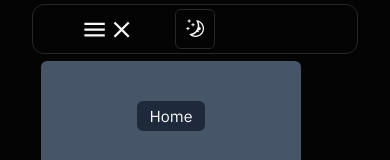
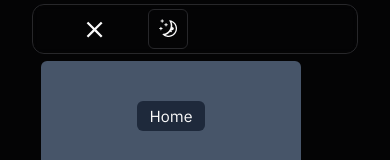
Before and after one commit to Asif-28/asif-portfolio, a Next.js app: page / in a window 390 px wide. Both pictures are taken after a click on the icon 94 px from the left and 29 px from the top of the page. Shown: the top 160 px of the page. Built offline with nearby package versions, Linux system fonts and the light colour scheme.

Commit message:
change in header and about

```diff
--- a/src/components/sections/header/Header.tsx
+++ b/src/components/sections/header/Header.tsx
@@ -7,7 +7,7 @@ import CloseIcon from "@mui/icons-material/Close";
 
 const Header = () => {
   const [hoveredItem, setHoveredItem] = useState(null);
-  const [showMore, setshowMore] = useState(false);
+  const [showMore, setShowMore] = useState(false);
   const [active, setActive] = useState("Home");
 
   const { theme } = useTheme();
@@ -74,16 +74,18 @@ const Header = () => {
           </ul>
         </nav>
         <div className="sm:hidden ">
-          <MenuIcon
-            className={`${showMore ? "hidden" : "block"} `}
-            sx={{ fontSize: "1.7rem" }}
-            onClick={() => setshowMore(!showMore)}
-          />
-          <CloseIcon
-            className={`${showMore ? "block" : "hidden"} `}
-            sx={{ fontSize: "1.7rem" }}
-            onClick={() => setshowMore(!showMore)}
-          />
+          {showMore === true ? (
+            <CloseIcon
+              sx={{ fontSize: "1.7rem" }}
+              onClick={() => setShowMore(!showMore)}
+            />
+          ) : (
+            <MenuIcon
+              sx={{ fontSize: "1.7rem" }}
+              onClick={() => setShowMore(!showMore)}
+            />
+          )}
+
           {showMore && (
             <div className="absolute text-[#00000] top-14 bg-slate-300 dark:bg-slate-600 rounded-md w-[260px] mx-auto px-4 py-6 left-2">
               <nav className="flex justify-center items-center py-[1rem] sm:hidden">
```
